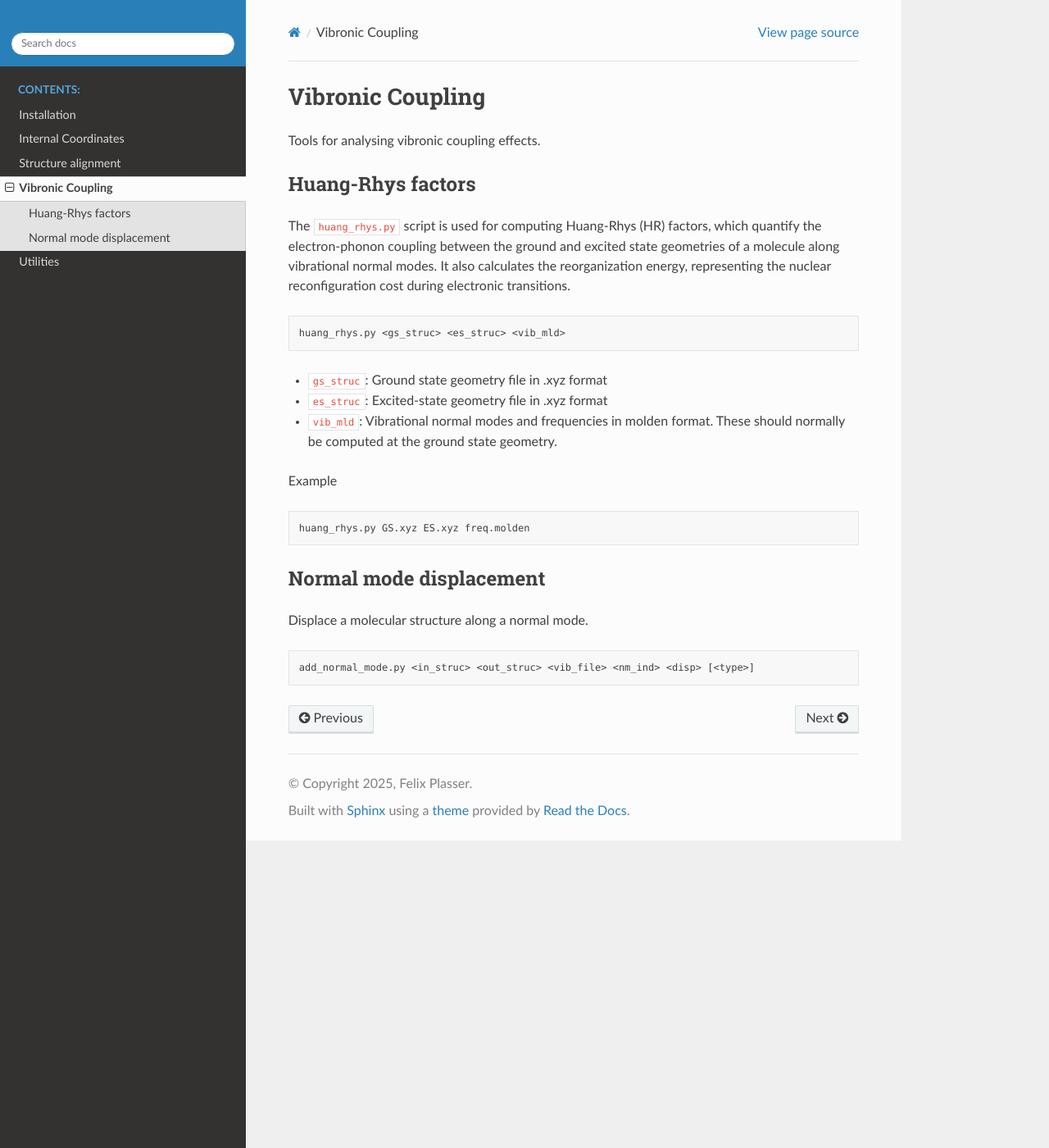
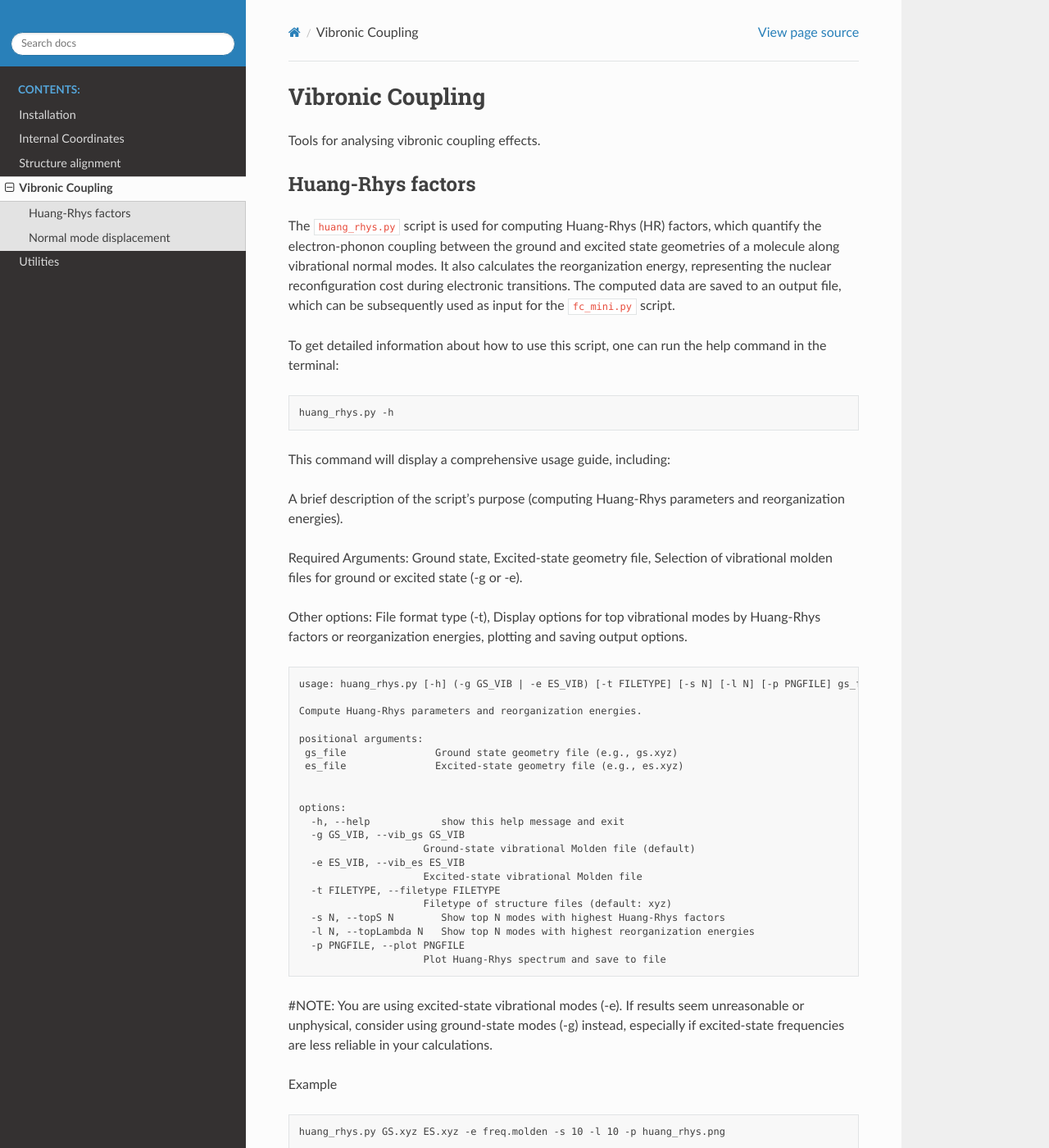
Before and after one commit to felixplasser/matilda, a Sphinx documentation site: the page built from docs/vibcoup.rst, in a window 1280 px wide and 1400 px high. Shown: the whole window at 82% size. Built offline with Sphinx 7.4.7 and the Read the Docs theme 3.1.0, drawn with Linux system fonts in a browser that asks for light colours.

Commit message:
Changed documentation according to script

```diff
--- a/docs/vibcoup.rst
+++ b/docs/vibcoup.rst
@@ -9,21 +9,54 @@ Huang-Rhys factors
 The ``huang_rhys.py`` script is used for computing Huang-Rhys (HR) factors, which quantify the electron-phonon coupling between
 the ground and excited state geometries of a molecule along vibrational normal modes.
 It also calculates the reorganization energy, representing the nuclear reconfiguration cost during electronic transitions.
+The computed data are saved to an output file, which can be subsequently used as input for the ``fc_mini.py`` script.
+
+To get detailed information about how to use this script, one can run the help command in the terminal:
 
 .. code:: text
 
-    huang_rhys.py <gs_struc> <es_struc> <vib_mld>
+   huang_rhys.py -h
 
-* ``gs_struc``: Ground state geometry file in .xyz format
-* ``es_struc``: Excited-state geometry file in .xyz format
-* ``vib_mld``: Vibrational normal modes and frequencies in molden format.
-  These should normally be computed at the ground state geometry.
+This command will display a comprehensive usage guide, including:
+
+A brief description of the script’s purpose (computing Huang-Rhys parameters and reorganization energies).
+
+Required Arguments: Ground state,  Excited-state geometry file, Selection of vibrational molden files for ground or excited state (-g or -e).
+
+Other options: File format type (-t), Display options for top vibrational modes by Huang-Rhys factors or reorganization energies, plotting and saving output options.
+
+.. code:: text
+
+   usage: huang_rhys.py [-h] (-g GS_VIB | -e ES_VIB) [-t FILETYPE] [-s N] [-l N] [-p PNGFILE] gs_file es_file
+
+   Compute Huang-Rhys parameters and reorganization energies.
+
+   positional arguments:
+    gs_file               Ground state geometry file (e.g., gs.xyz)
+    es_file               Excited-state geometry file (e.g., es.xyz)
+
+
+   options:
+     -h, --help            show this help message and exit
+     -g GS_VIB, --vib_gs GS_VIB
+                        Ground-state vibrational Molden file (default)
+     -e ES_VIB, --vib_es ES_VIB
+                        Excited-state vibrational Molden file
+     -t FILETYPE, --filetype FILETYPE
+                        Filetype of structure files (default: xyz)
+     -s N, --topS N        Show top N modes with highest Huang-Rhys factors
+     -l N, --topLambda N   Show top N modes with highest reorganization energies
+     -p PNGFILE, --plot PNGFILE
+                        Plot Huang-Rhys spectrum and save to file
+
+#NOTE: You are using excited-state vibrational modes (-e). If results seem unreasonable or unphysical, consider using ground-state modes (-g) instead,
+especially if excited-state frequencies are less reliable in your calculations.
 
 Example
 
 .. code:: text
 
-    huang_rhys.py GS.xyz ES.xyz freq.molden
+    huang_rhys.py GS.xyz ES.xyz -e freq.molden -s 10 -l 10 -p huang_rhys.png
 
 Normal mode displacement
 ~~~~~~~~~~~~~~~~~~~~~~~~
```
